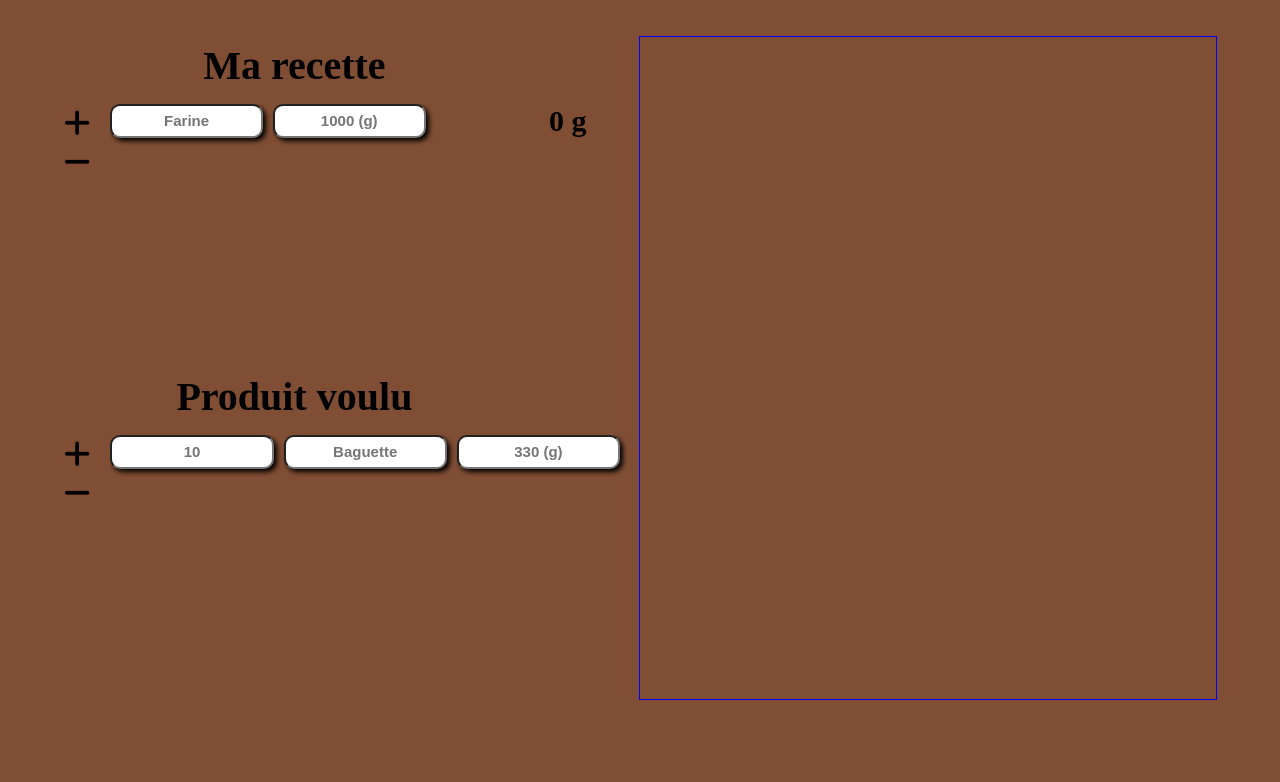
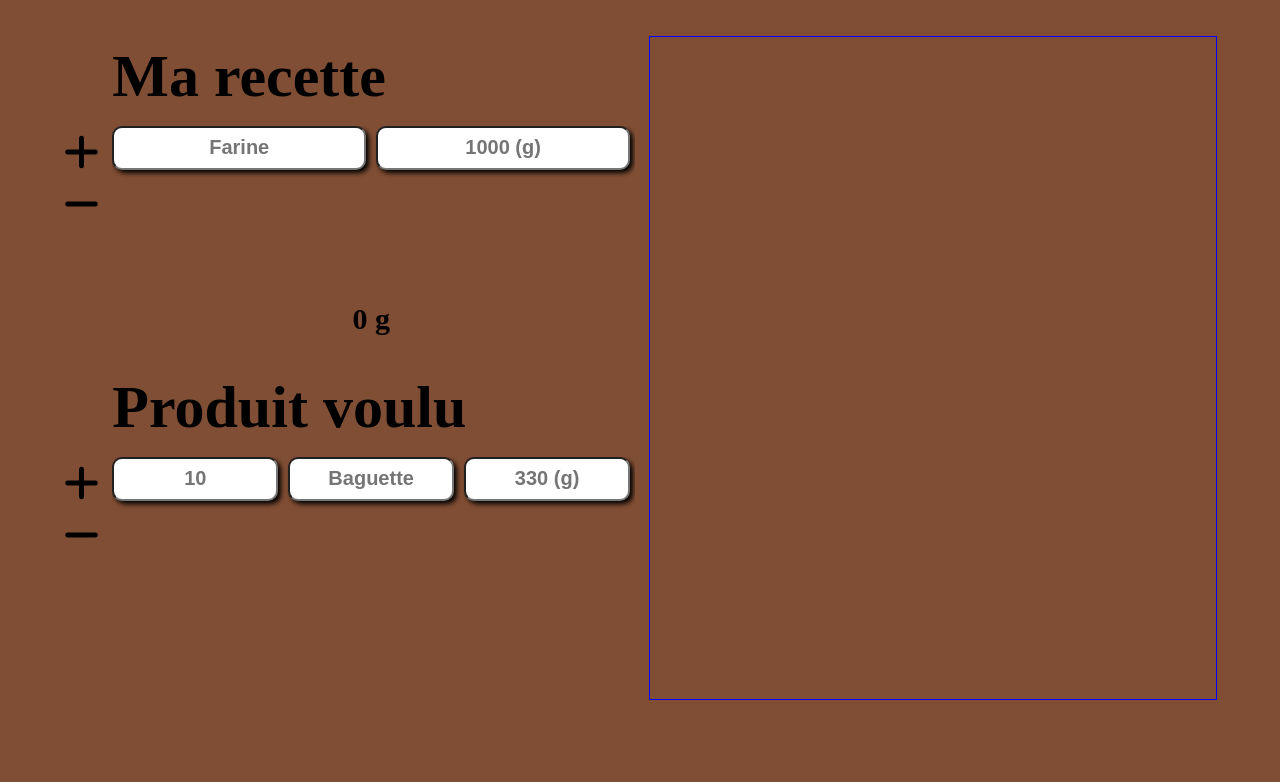
Before and after one commit to AnthonyBoschat/Presentation, a PHP site: the page made by Boulangerie/main_page/main.php in a window 1280 px wide. Shown: the part 64-846 px from the top of the page. Before the commit the page ends 764 px from the top, so only its background shows below. Run offline with PHP 8.4, Linux system fonts and the light colour scheme; the visitor is signed in with stand-in values (Sample User, id 1).

Commit message:
continuation

```diff
--- a/Boulangerie/main_page/main.css
+++ b/Boulangerie/main_page/main.css
@@ -110,25 +110,27 @@ header div
 #user_input_box
 {
     width: 50%;
+    padding-right: 20px;
 }
 
 /* Box de l'utilisateur : class*/
 .title
 {
-    font-size: 40px;
+    font-size: 60px;
     font-weight: 700;
-    text-align: center;
     padding-top: 5px;
     padding-bottom: 5px;
     width: 80%;
+    position: relative;
+    top: -10px;
 }
 
 .add_minus_box
 {
     width: 5%;
-    font-size: 30px;
+    font-size: 40px;
     position: relative;
-    top: 3px;
+    top: 83px;
     display: flex;
     flex-direction: column;
     gap: 5px;
@@ -136,14 +138,15 @@ header div
 
 .input_box
 {
-    width: fit-content;
+    width: 100%;
+    max-width: 100%;
     display: flex;
     flex-direction: column;
     gap: 10px;
     height: 100%;
-    max-height: 60%;
+    max-height: 100%;
     overflow-y: auto;
-    padding-right: 20px;
+    padding-right: 5px;
 }
 
 .input_line
@@ -156,14 +159,21 @@ header div
 
 .input_box input
 {
-    height: 20px;
+    height: 30px;
     width: 50%;
     border-radius: 10px;
     box-shadow: 3px 3px 5px black;
     padding: 5px;
     text-align: center;
-    font-size: 15px;
+    font-size: 20px;
     font-weight: 700;
+}
+
+.input_box_global
+{
+    display: flex;
+    height: 90%;
+    flex-direction: column;
 }
 
 /* Box recette*/
@@ -191,10 +201,8 @@ header div
 #user_poid_total_recette_box
 {
     display: flex;
-    height: fit-content;
-    width: 35%;
+    margin-top: 40px;
     justify-content: center;
-    margin-left: 30px;
 }
 
 #user_poid_total_recette
--- a/Boulangerie/main_page/main.php
+++ b/Boulangerie/main_page/main.php
@@ -22,13 +22,15 @@
         <div id="main_box_child">
 
             <div id="user_input_box">
+
                 <div id="recette_box">
-                    <div class="title">Ma recette</div>
                     <div id="recette_box_child" class="box_child">
                         <div class="add_minus_box">
                             <div><i class="fa-solid fa-plus add"></i></div>
                             <div><i class="fa-solid fa-minus minus"></i></div>
                         </div>
+                        <div class="input_box_global">
+                            <div class="title">Ma recette</div>
                             <div class="input_box" id="recette_input_box">
                                 <div class="recette_input_line input_line">
                                     <input type="text" placeholder="Farine" id="user_recette_ingredient">
@@ -36,18 +38,22 @@
                                 </div>
                             </div>
                             <div id="user_poid_total_recette_box">
-                            <span id="user_poid_total_recette"><span id="user_poid_total_recette_value">0</span> g</span>
+                                <div id="user_poid_total_recette"><span id="user_poid_total_recette_value">0</span> g</div>
                             </div>
                         </div>
                     </div>
+                </div>
+
+
                 <div id="product_box">
-                    <div class="title">Produit voulu</div>
                     <div id="product_box_child" class="box_child">
                         <div class="add_minus_box">
                             <div><i class="fa-solid fa-plus add"></i></div>
                             <div><i class="fa-solid fa-minus minus"></i></div>
                         </div>
 
+                        <div class="input_box_global">
+                            <div class="title">Produit voulu</div>
                             <div class="input_box" id="product_input_box">
                                 <div class="product_input_line input_line">
                                     <input type="text" placeholder="10" id="user_product_number">
@@ -57,6 +63,8 @@
                             </div>
                         </div>
                     </div>
+                </div>
+
             </div>
 
 
```
Lines whose indentation alone changed are shown as unchanged.
